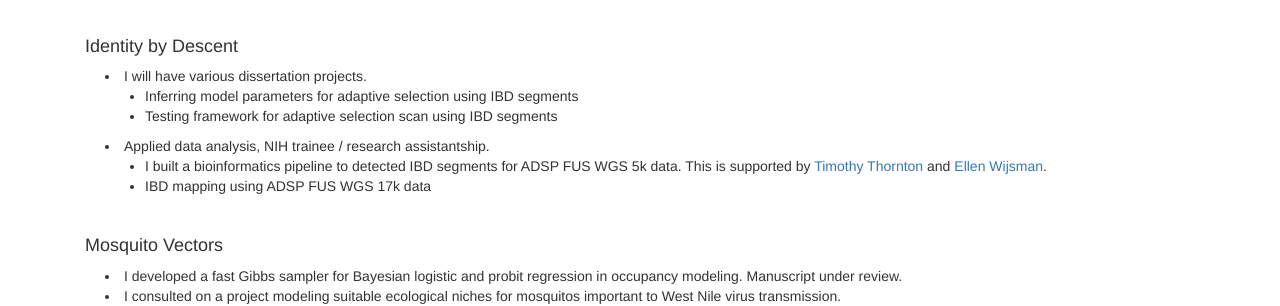
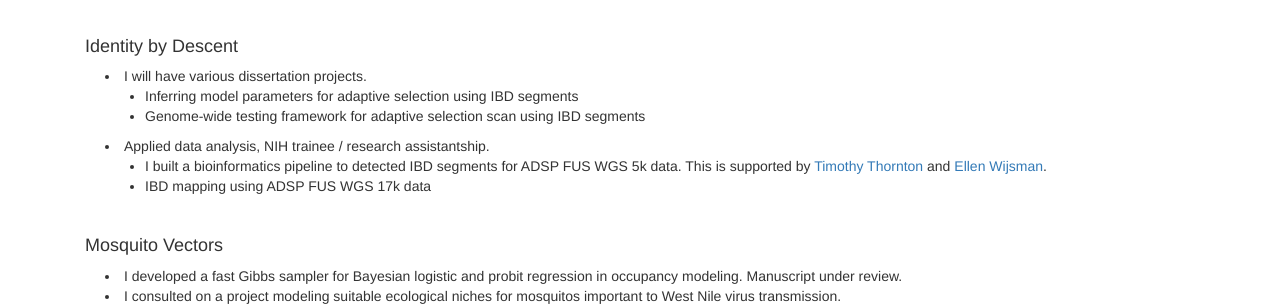
Before and after one commit to sdtemple/sdtemple.github.io, a Jekyll site: the page built from research.html, in a window 1280 px wide. Shown: the part 153-459 px from the top of the page. Built offline with Jekyll 4.4.1, drawn with Linux system fonts in a browser that asks for light colours; nearby versions of some CDN libraries; library files that are not in the unit come from our copies.

Commit message:
Update research.html

```diff
--- a/research.html
+++ b/research.html
@@ -10,7 +10,7 @@ title:  'Research'
   <li style="padding:0px;margin:0px 20px 0px;">I will have various dissertation projects.</li>
   <ul>
     <li style="padding:0px;margin:0px 20px 0px;">Inferring model parameters for adaptive selection using IBD segments</li>
-    <li style="padding:0px;margin:0px 20px 0px;">Testing framework for adaptive selection scan using IBD segments</li>
+    <li style="padding:0px;margin:0px 20px 0px;">Genome-wide testing framework for adaptive selection scan using IBD segments</li>
   </ul>
   <li style="padding:0px;margin:0px 20px 0px;"> Applied data analysis, NIH trainee / research assistantship.</li>
   <ul>
```
